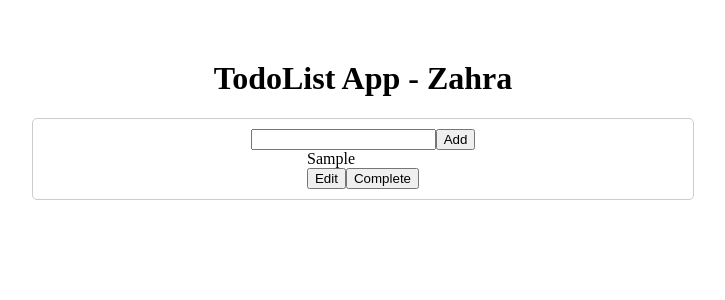
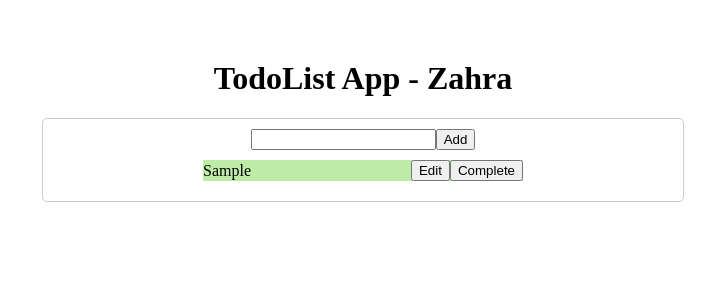
Before and after one commit to zarbabi/TodoList, a React (Create React App) app: page / in a window 1280 px wide. Both pictures are taken after typing "Sample" into the empty fields and a click on the button "Add". Shown: the top 300 px of the page, without its empty margins (295-1020 px from the left). Built offline with nearby package versions, Linux system fonts and the light colour scheme.

Commit message:
add--todo--styles

```diff
--- a/src/App.css
+++ b/src/App.css
@@ -19,5 +19,14 @@
   background-color: #fff;
   border: 1px solid #ccc;
   border-radius: 5px;
-  padding: 10px;
+  padding: 10px 0;
 }
+
+.todo {
+  display: flex;
+  justify-content: space-between;
+  align-items: center;
+  width: 20rem;
+  background-color: rgb(189, 236, 167);
+  margin: 10px;
+}
--- a/src/component/Todo.js
+++ b/src/component/Todo.js
@@ -1,10 +1,10 @@
-const Todo = ({ todo }) => {
+const Todo = ({ todo, onComplete }) => {
   return (
-    <div key={todo.id}>
+    <div className="todo">
       <div>{todo.text}</div>
       <div>
         <button>Edit</button>
-        <button>Complete</button>
+        <button onClick={onComplete}>Complete</button>
       </div>
     </div>
   );
--- a/src/component/TodoApp.js
+++ b/src/component/TodoApp.js
@@ -16,10 +16,13 @@ const TodoApp = () => {
     setTodos([...todos, newTodo]);
   };
 
+  const completeTodo = (id) => {
+    console.log(id);
+  };
   return (
     <div className="container">
       <TodoForm addTodoHandler={addTodoHandler} />
-      <TodoList todos={todos} />
+      <TodoList todos={todos} onComplete={completeTodo} />
     </div>
   );
 };
--- a/src/component/TodoList.js
+++ b/src/component/TodoList.js
@@ -1,11 +1,17 @@
 import Todo from "./Todo";
 
-const TodoList = ({ todos }) => {
+const TodoList = ({ todos, onComplete }) => {
   const renderTodos = () => {
     if (todos.length === 0) return <div>add some todos</div>;
 
     return todos.map((todo) => {
-      return <Todo key={todo.id} todo={todo}  />;
+      return (
+        <Todo
+          key={todo.id}
+          todo={todo}
+          onComplete={() => onComplete(todo.id)}
+        />
+      );
     });
   };
   return <div>{renderTodos()}</div>;
```
